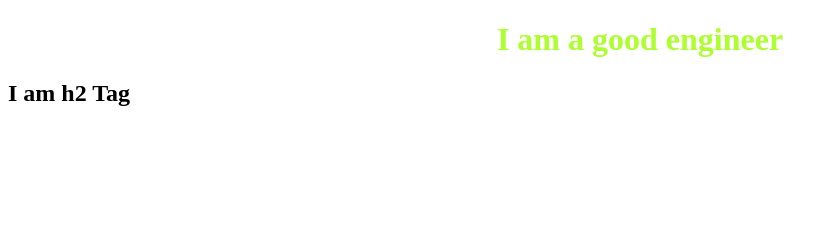
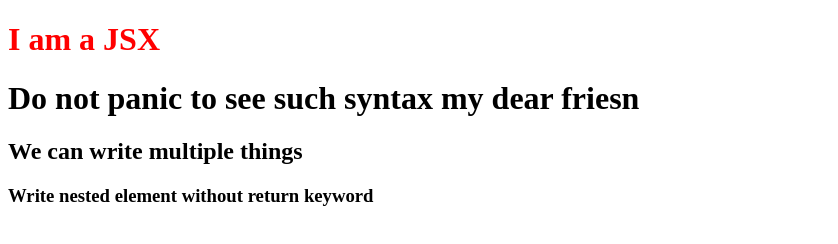
Before and after one commit to acakdmy/NamsteReact_Webseries, a React app: page / in a window 1280 px wide. Shown: the whole page, without its empty margins (0-838 px from the left). Built offline with nearby package versions, Linux system fonts and the light colour scheme.

Commit message:
episode three Laying the foundation

```diff
--- a/App.js
+++ b/App.js
@@ -1,22 +1,62 @@
 import React from "react";
-import ReactDOM  from "react-dom/client";
+import ReactDOM from "react-dom/client";
 
-// Write simple program using JavaScript
+// React.createElement => ReactElement(object) => HTML Elememnt (render)
 
-// const heading = document.createElement("h1");
+// const heading = React.createElement(
+//   "h1",
+//   { id: "heading" },
+//   "Namste JavaScript"
+// );
+// console.log(heading);
 
-// heading.innerHTML = "I am Hading from JavaScript";
+// JSX (transpiled before it reachses to the JS)=> parcel=>Babel
+// JSX => bable transile it to React.createElement=>ReactElement(object)=>HTML Element (render)
 
-// const root = document.getElementById("root");
-
-// root.appendChild(heading)
+// React Element-
+const Title =()=> <h1 id="heading">I am a JSX</h1>;
+// It is end of the day JavaScript object
 
 
-// Write a simple program using React CDN
 
-const heading1 = React.createElement("div",{id:"parent"},[
-    React.createElement("h1",{},"I am a good engineer"),
-    React.createElement("h2",{},"I am h2 Tag")
-])
-    const root1 = ReactDOM.createRoot(document.getElementById("root"));
-    root1.render(heading1)
+
+// React Component
+// 1) Class based component
+// 2) Functional based component
+
+// React Functioanl component
+
+// First way
+
+// const fn = ()=>{
+//   return true
+// }
+
+// Second way
+
+// const fn = ()=>true
+
+// bothe are the same code
+
+const FunctionalComponent = ()=>{
+ return(
+  <div>
+  {/* Component comsition */}
+  <Title/>
+  <h1>Do not panic to see such syntax my dear friesn</h1>
+  <h2>We can write multiple things </h2>
+  <h3>Write nested element without return keyword</h3>
+</div>
+  )
+}
+
+// const FunctionalComponent = ()=>(<div>
+//   <h1>Do not panic to see such syntax my dear friesn</h1>
+//   <h2>We can write multiple things </h2>
+//   <h3>Write nested element without return keyword</h3>
+// </div>)
+
+
+
+const root = ReactDOM.createRoot(document.getElementById("root"));
+root.render(<FunctionalComponent/>);
--- a/index.css
+++ b/index.css
@@ -1,6 +1,3 @@
-h1 {
-    display: flex;
-    justify-content: center;
-    align-items: center;
-    color: greenyellow;
+#heading{
+    color:red
 }
--- a/index.html
+++ b/index.html
@@ -7,13 +7,15 @@
     <title>Namaste React webseries</title>
 </head>
 <body>
-    <div id="root"></div>
-
+    <div id="root">
+        <h1>Not Render </h1>
+    </div>
 
 <script type = "module" src="./App.js">
 
 </script>
 
 
+
 </body>
 </html>
```
